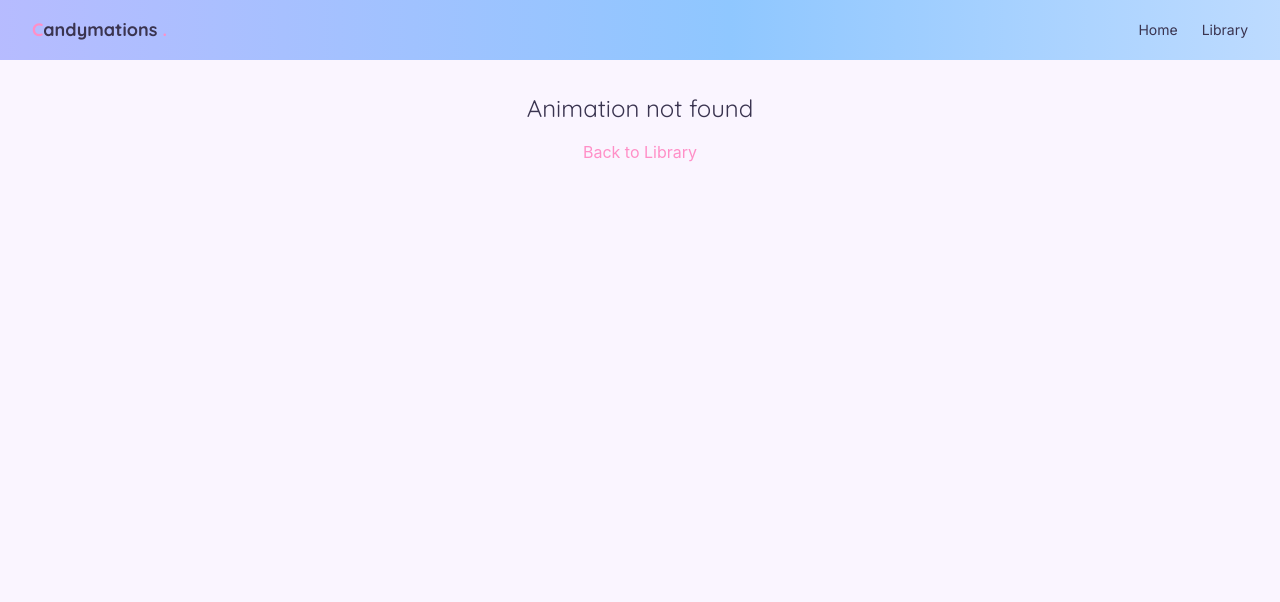
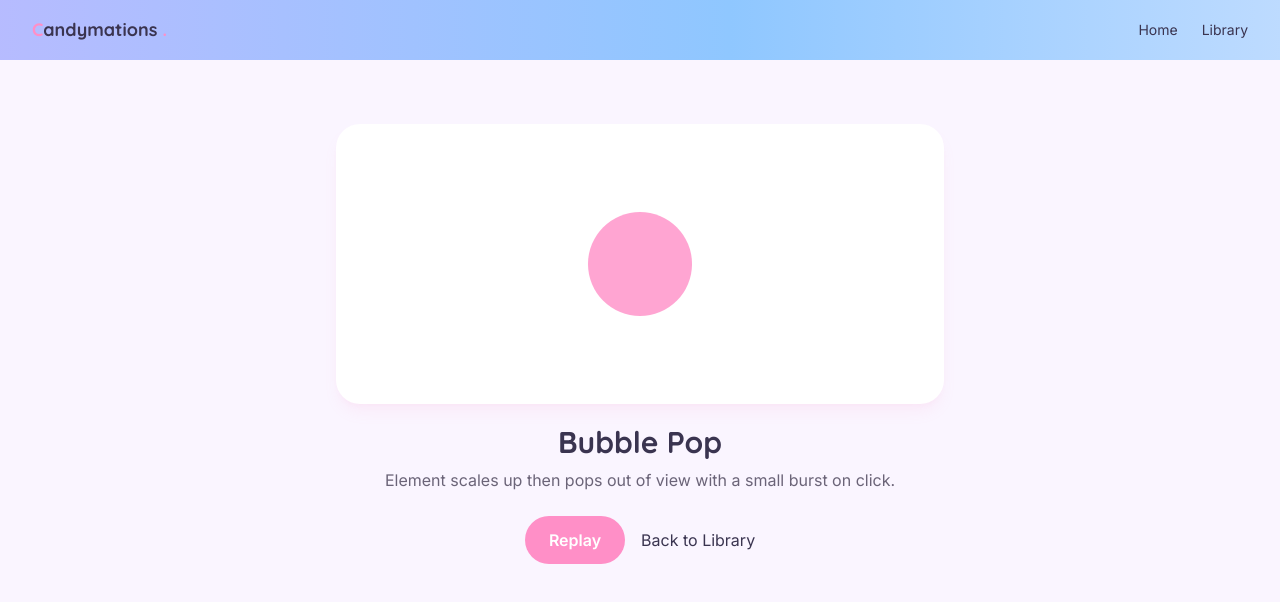
Before and after one commit to Krimzonn/Candymations, a React (Vite) app: page /animations/bubble-pop in a window 1280 px wide. Before the commit this address had no page. Shown: the top 602 px of the page. Built offline with nearby package versions, Linux system fonts and the light colour scheme.

Commit message:
Added bubble pop and sparkle trail animations

```diff
--- /dev/null
+++ b/src/animations/BubblePop.jsx
@@ -0,0 +1,27 @@
+import { useState } from "react";
+
+function BubblePop() {
+  const [popped, setPopped] = useState(false);
+  const particles = Array.from({ length: 10 }, (_, i) => i);
+
+  return (
+    <div
+      className="relative w-34 h-34 flex items-center justify-center cursor-pointer"
+      onClick={() => setPopped(true)}
+    >
+      {!popped && (
+        <div className="w-25 h-25 bg-cc-pink/80 rounded-full bubble-pop-anim"></div>
+      )}
+      {popped &&
+        particles.map((i) => (
+          <div
+            key={i}
+            className="absolute w-3 h-2.5 bg-cc-pink rounded-full bubble-particle"
+            style={{ "--angle": `${(360 / particles.length) * i}deg` }}
+          ></div>
+        ))}
+    </div>
+  );
+}
+
+export default BubblePop;
--- /dev/null
+++ b/src/animations/SugarSparkTrail.jsx
@@ -0,0 +1,40 @@
+import { useState, useRef } from "react";
+
+function SugarSparkTrail() {
+  const [sparkles, setSparkles] = useState([]);
+  const idRef = useRef(0);
+
+  const handleMove = (e) => {
+    const rect = e.currentTarget.getBoundingClientRect();
+    const x = e.clientX - rect.left;
+    const y = e.clientY - rect.top;
+    const id = idRef.current++;
+
+    setSparkles((prev) => [...prev, { id, x, y }]);
+    setTimeout(() => {
+      setSparkles((prev) => prev.filter((s) => s.id !== id));
+    }, 600);
+  };
+
+  return (
+    <div
+      className="relative w-full h-40 rounded-2xl bg-cc-lilac/10 overflow-hidden"
+      onMouseMove={handleMove}
+    >
+      <p className="absolute inset-0 flex items-center justify-center font-body text-cc-muted text-sm">
+        Move your cursor here
+      </p>
+      {sparkles.map((s) => (
+        <div
+          key={s.id}
+          className="absolute sparkle-fade"
+          style={{ left: s.x, top: s.y }}
+        >
+          ✦
+        </div>
+      ))}
+    </div>
+  );
+}
+
+export default SugarSparkTrail;
--- a/src/animations/index.js
+++ b/src/animations/index.js
@@ -1,3 +1,4 @@
+import BubblePop from "./BubblePop";
 import ButtonPress from "./ButtonPress";
 import CottonCandySwirl from "./CottonCandySwirl";
 import ElasticBounce from "./ElasticBounce";
@@ -10,6 +11,7 @@ import RippleReveal from "./RippleReveal";
 import ShimmerLoading from "./ShimmerLoading";
 import SlideAndStagger from "./SlideAndStagger";
 import SpinnerOrbit from "./SpinnerOrbit";
+import SugarSparkTrail from "./SugarSparkTrail";
 import UnderlineSweep from "./UnderlineSweep";
 
 export const animationComponents = {
@@ -26,4 +28,6 @@ export const animationComponents = {
   "spinner-orbit": SpinnerOrbit,
   "cotton-candy-swirl": CottonCandySwirl,
   "melting-blob": MeltingBlob,
+  "bubble-pop": BubblePop,
+  "sugar-sparkle-trail": SugarSparkTrail,
 };
--- a/src/data/animations.js
+++ b/src/data/animations.js
@@ -95,4 +95,19 @@ export const animations = [
     category: "Interaction",
     difficulty: "signature",
   },
+  {
+    slug: "bubble-pop",
+    name: "Bubble Pop",
+    description:
+      "Element scales up then pops out of view with a small burst on click.",
+    category: "Interaction",
+    difficulty: "signature",
+  },
+  {
+    slug: "sugar-sparkle-trail",
+    name: "Sugar Sparkle Trail",
+    description: "Small sparkle particles trail behind a moving element.",
+    category: "Signature",
+    difficulty: "signature",
+  },
 ];
--- a/src/index.css
+++ b/src/index.css
@@ -225,6 +225,38 @@
   }
 }
 
+@keyframes bubble-idle {
+  0%,
+  100% {
+    transform: scale(1);
+  }
+  50% {
+    transform: scale(1.05);
+  }
+}
+
+@keyframes particle-burst {
+  from {
+    transform: rotate(var(--angle)) translateX(0);
+    opacity: 1;
+  }
+  to {
+    transform: rotate(var(--angle)) translateX(45px);
+    opacity: 0;
+  }
+}
+
+@keyframes sparkle-fade-out {
+  from {
+    opacity: 1;
+    transform: translate(-50%, -50%) scale(1) rotate(0deg);
+  }
+  to {
+    opacity: 0;
+    transform: translate(-50%, -50%) scale(0.3) rotate(90deg);
+  }
+}
+
 .stagger-item {
   opacity: 0;
   animation: stagger-slide 0.45s ease-out forwards;
@@ -383,6 +415,22 @@
   animation: blob-melt 4s ease-in-out infinite;
 }
 
+.bubble-pop-anim {
+  animation: bubble-idle 1.5s ease-in-out infinite;
+}
+
+.bubble-particle {
+  animation: particle-burst 0.5s ease-out forwards;
+}
+
+.sparkle-fade {
+  color: #ffd873;
+  font-size: 16px;
+  transform: translate(-50%, -50%) scale(1);
+  animation: sparkle-fade-out 0.6s ease-out forwards;
+  pointer-events: none;
+}
+
 @media (prefers-reduced-motion: reduce) {
   .belt-track {
     animation: none;
```
